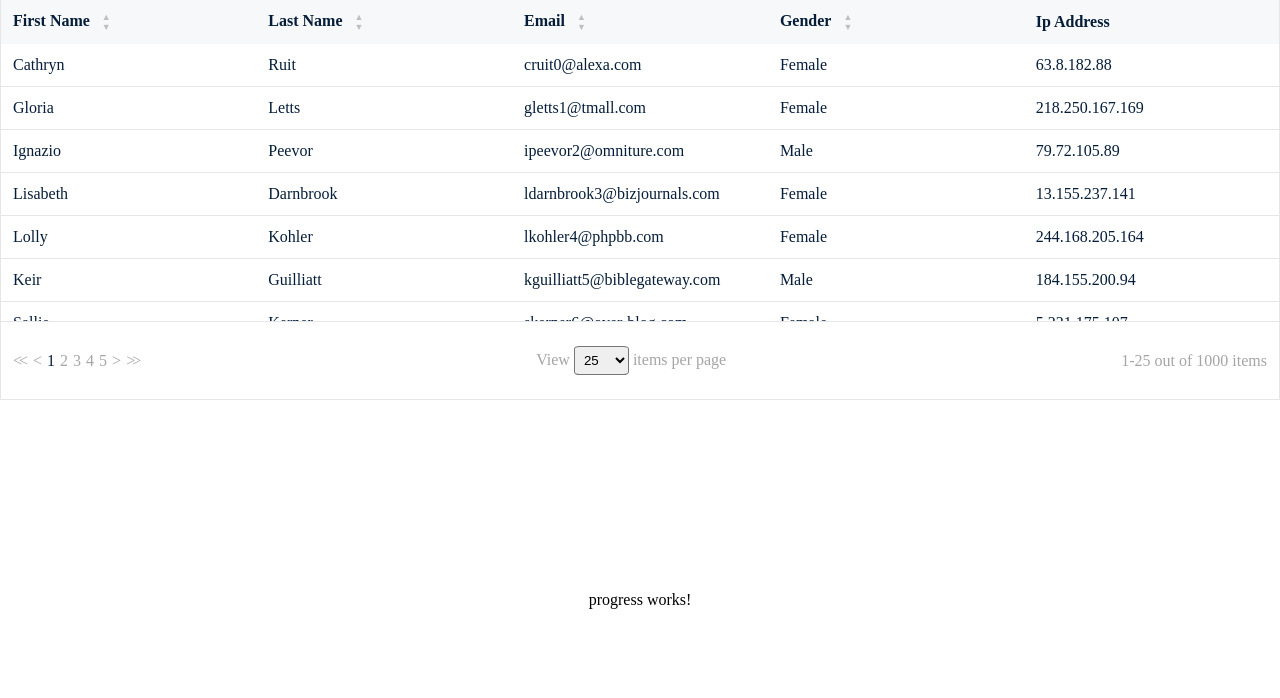
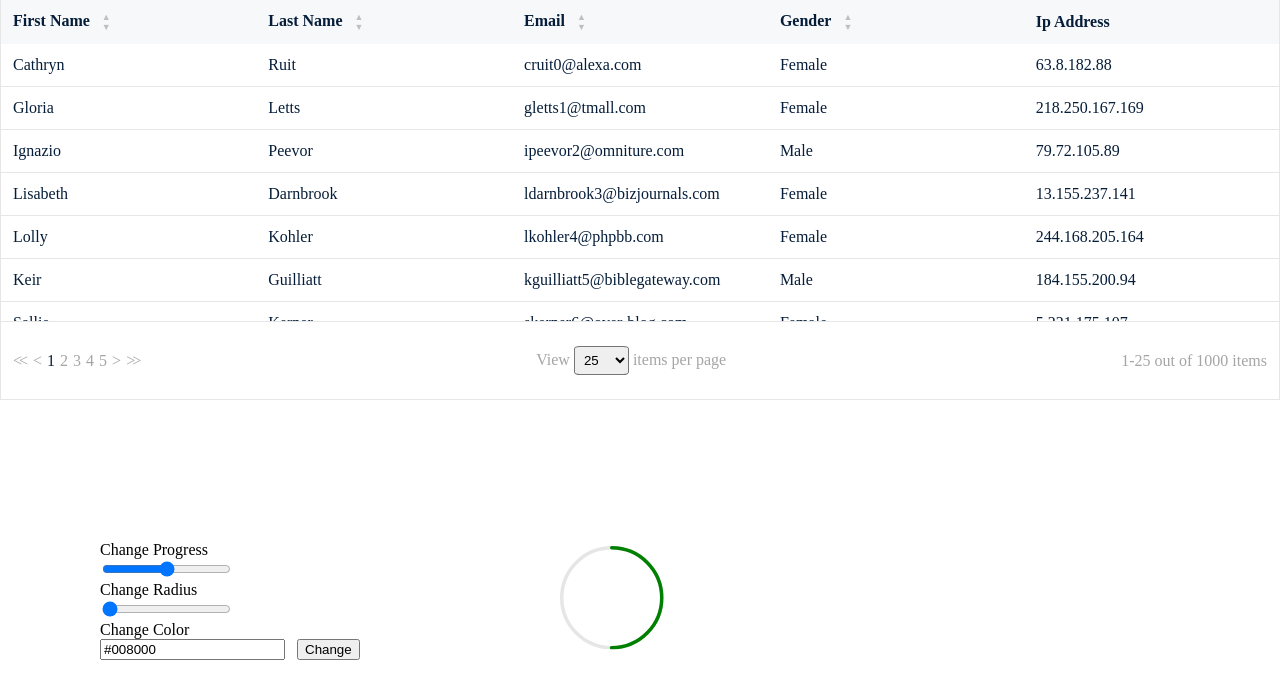
Before and after one commit to caleniuc/angular-components, an Angular app: page / in a window 1280 px wide. Shown: the top 698 px of the page. Built offline with nearby package versions, Linux system fonts and the light colour scheme.

Commit message:
Add progress indicator with controls

```diff
--- a/src/app/app.component.css
+++ b/src/app/app.component.css
@@ -14,6 +14,17 @@
 
 #progress-wrapper {
     display: flex;
-    justify-content: center;
+    justify-content: flex-start;
     align-items: center;
+    margin: 0 100px;
 }
+
+#progress-controls {
+    display: flex;
+    flex-direction: column;
+    margin-right: 200px;
+}
+
+#color-input {
+    margin-right: 12px;
+}
--- a/src/app/app.component.html
+++ b/src/app/app.component.html
@@ -33,6 +33,25 @@
     </t-grid>
   </div>
   <div id="progress-wrapper">
-    <t-progress></t-progress>
+    <div id="progress-controls">
+      <div class="progress-selector">
+        <div>Change Progress</div>
+        <input id="progress-control" type="range" min="0" max="100" value="50" (input)="changeProgress($event)" />
+      </div>
+      <div class="radius-selector">
+        <div>Change Radius</div>
+        <input id="radius-control" type="range" min="50" max="200" value="50" (input)="changeRadius($event)"/>
+      </div>
+      <div class="color-change">
+        <div>Change Color</div>
+        <div id="color-change-controls">
+          <input id="color-input" type="text" placeholder="#008000" value="#008000" />
+          <button (click)="changeColor()">Change</button>
+        </div>
+      </div>
+    </div>
+    <t-progress [radius]="radius" [progress]="progress" [color]="color" (complete)="onComplete()"></t-progress>
+
+
   </div>
 </div>
--- a/src/app/app.component.ts
+++ b/src/app/app.component.ts
@@ -8,6 +8,9 @@ import {users} from './mock_data';
 export class AppComponent {
   title = 'angular-components';
   data = users;
+  progress = 50;
+  color = '#008000';
+  radius = 50;
 
   onSortChange(change) {
     const {column, direction} = change;
@@ -21,4 +24,27 @@ export class AppComponent {
   onPageNumberChange(page) {
     console.log(`A page number change was emitted. New page number is ${page}`);
   }
+
+  setProgress(value) {
+    this.progress = value;
+  }
+
+  changeColor() {
+    const input = <HTMLInputElement>document.getElementById('color-input');
+    this.color = input.value;
+  }
+
+  changeRadius(event) {
+    const {target: {value}} = event;
+    this.radius = parseInt(value);
+  }
+
+  changeProgress(event) {
+    const {target: {value}} = event;
+    this.progress = parseInt(value);
+  }
+
+  onComplete() {
+    console.log('Progress indicator completed');
+  }
 }
--- a/src/app/grid/grid.component.css
+++ b/src/app/grid/grid.component.css
@@ -30,6 +30,8 @@
 .t-grid-table td {
     border-bottom: 1px solid #e6e6e6;
     background: #fff;
+    overflow: hidden;
+    text-overflow: ellipsis;
 }
 
 .header-content {
--- a/src/app/grid/grid.component.html
+++ b/src/app/grid/grid.component.html
@@ -12,7 +12,7 @@
         </thead>
         <tbody>
             <tr *ngFor="let item of getDataToDisplay()">
-                <td *ngFor="let entry of entries">
+                <td *ngFor="let entry of entries" [title]="item[entry.property]">
                     {{ item[entry.property] }}
                 </td>
             </tr>
--- a/src/app/progress/progress.component.css
+++ b/src/app/progress/progress.component.css
@@ -0,0 +1,8 @@
+.progress-indicator {
+    transform: rotate(-90deg);
+}
+
+.progress {
+    fill: none;
+    stroke-linecap: round;
+}
--- a/src/app/progress/progress.component.html
+++ b/src/app/progress/progress.component.html
@@ -1 +1,13 @@
-<p>progress works!</p>
+<svg [attr.width]="svgSize" [attr.height]="svgSize" [attr.viewBox]="'0 0 ' + svgSize + ' ' + svgSize" class="progress-indicator">
+    <circle [attr.cx]="svgSize / 2" [attr.cy]="svgSize / 2" [attr.r]="radius" fill="none" stroke="#e6e6e6" [attr.stroke-width]="strokeWidth" />
+    <circle
+        class="progress"
+        [attr.cx]="svgSize / 2"
+        [attr.cy]="svgSize / 2"
+        [attr.r]="radius"
+        [attr.stroke]="color"
+        [attr.stroke-width]="strokeWidth"
+        [attr.stroke-dasharray]="circumference"
+        [attr.stroke-dashoffset]="getStrokeFill()"
+    />
+</svg>
--- a/src/app/progress/progress.component.ts
+++ b/src/app/progress/progress.component.ts
@@ -1,15 +1,61 @@
-import { Component, OnInit } from '@angular/core';
+import { Component, OnInit, Input, Output, EventEmitter } from '@angular/core';
 
 @Component({
   selector: 't-progress',
   templateUrl: './progress.component.html',
-  styleUrls: ['./progress.component.css']
+  styleUrls: ['./progress.component.css'],
+
 })
 export class ProgressComponent implements OnInit {
-
+  @Input() radius;
+  @Input() progress;
+  @Input() color;
+  @Output() complete = new EventEmitter();
+  strokeWidth;
+  svgSize;
+  circumference
+  previousProgress;
   constructor() { }
 
   ngOnInit(): void {
   }
 
+  ngOnChanges(changes) {
+    const {radius: r, progress: p} = changes;
+    if (r) {
+      const {currentValue} = r;
+      if (currentValue < 50) {
+        this.radius = 50;
+      }
+      else {
+        this.radius = currentValue;
+      }
+      this.strokeWidth = 7/100 * this.radius;
+      this.svgSize = this.radius * 2 + this.strokeWidth;
+      this.circumference = 2 * Math.PI * this.radius;
+    }
+    if (p) {
+      const {previousValue, currentValue} = p;
+      this.setProgress(this.progress, currentValue);
+      this.setProgress(this.previousProgress, previousValue);
+    }
+
+    if (this.progress === 100) {
+      this.complete.emit();
+    }
+  }
+
+  setProgress(progress, value) {
+    if (value === undefined || value < 0) {
+      progress = 0;
+    }
+    else if (value > 100) {
+      progress = 100;
+    }
+  }
+
+  getStrokeFill() {
+    return this.circumference * (1 - this.progress / 100);
+  }
+
 }
```
